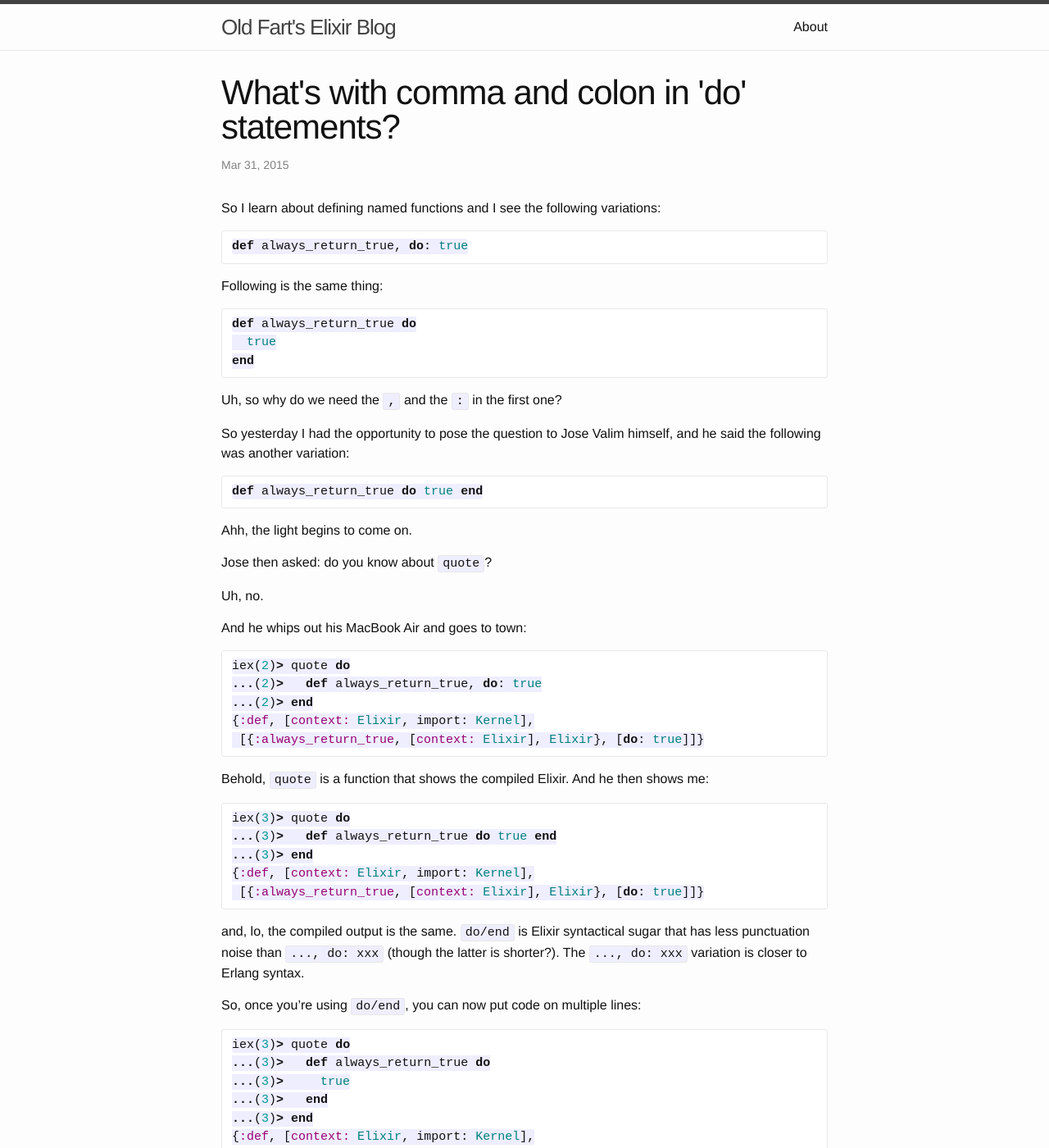
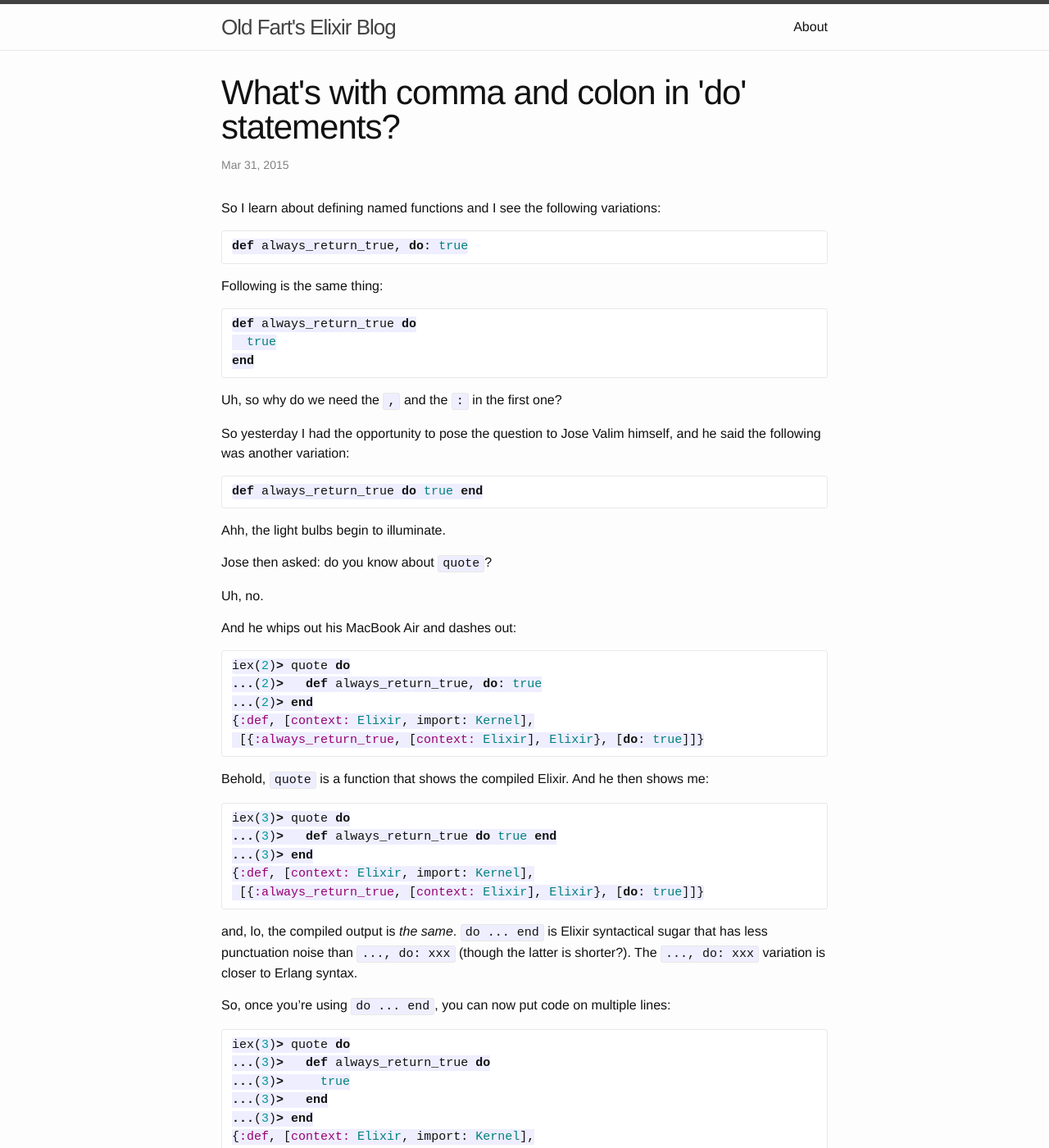
Before and after one commit to oldfartdeveloper/my_elixir_blog, a Jekyll site: the page built from _posts/2015-03-31-whats-with-comma-and-colon-in-do-statements.md, in a window 1280 px wide and 1400 px high. Shown: the whole window at 82% size. Built offline with Jekyll 4.4.1, drawn with Linux system fonts in a browser that asks for light colours; Markdown is read by kramdown in place of the engine named in the settings.

Commit message:
Refine my post a little more

````diff
--- a/_posts/2015-03-31-whats-with-comma-and-colon-in-do-statements.md
+++ b/_posts/2015-03-31-whats-with-comma-and-colon-in-do-statements.md
@@ -26,13 +26,13 @@ So yesterday I had the opportunity to pose the question to Jose Valim himself, a
 def always_return_true do true end
 ```
 
-Ahh, the light begins to come on.
+Ahh, the light bulbs begin to illuminate.
 
 Jose then asked: do you know about `quote`?
 
 Uh, no.
 
-And he whips out his MacBook Air and goes to town:
+And he whips out his MacBook Air and dashes out:
 
 ```elixir
 iex(2)> quote do
@@ -52,10 +52,10 @@ iex(3)> quote do
  [{:always_return_true, [context: Elixir], Elixir}, [do: true]]}
 ```
 
-and, lo, the compiled output is the same.  `do/end` is Elixir syntactical sugar that has less punctuation
+and, lo, the compiled output is *the same*.  `do ... end` is Elixir syntactical sugar that has less punctuation
 noise than `..., do: xxx` (though the latter is shorter?).  The `..., do: xxx` variation is closer to Erlang syntax.
 
-So, once you're using `do/end`, you can now put code on multiple lines:
+So, once you're using `do ... end`, you can now put code on multiple lines:
 
 ```elixir
 iex(3)> quote do
````
